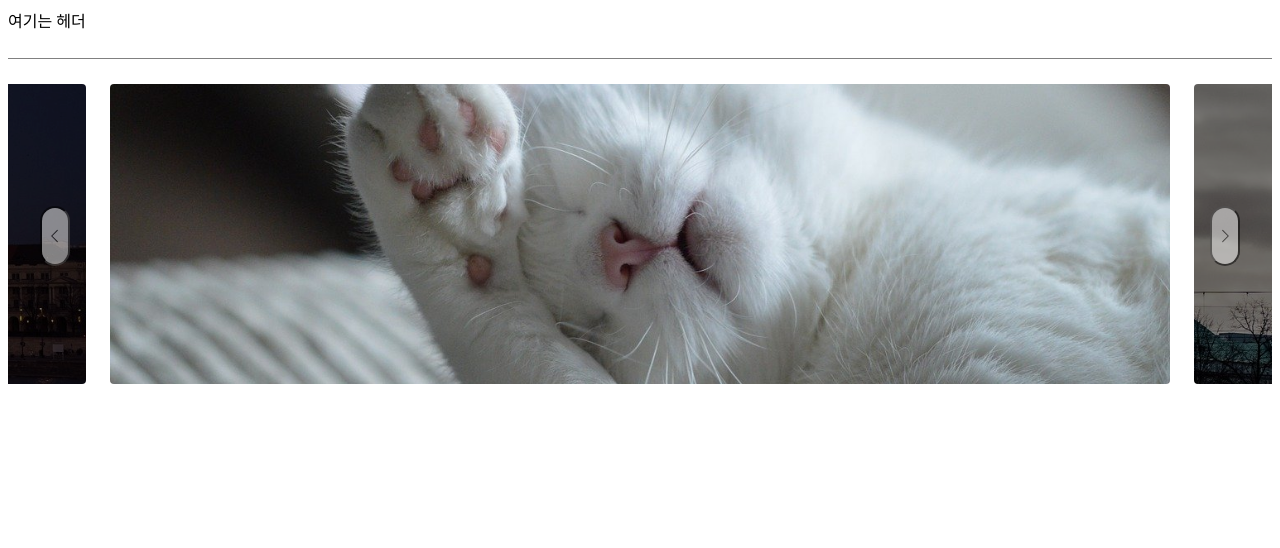
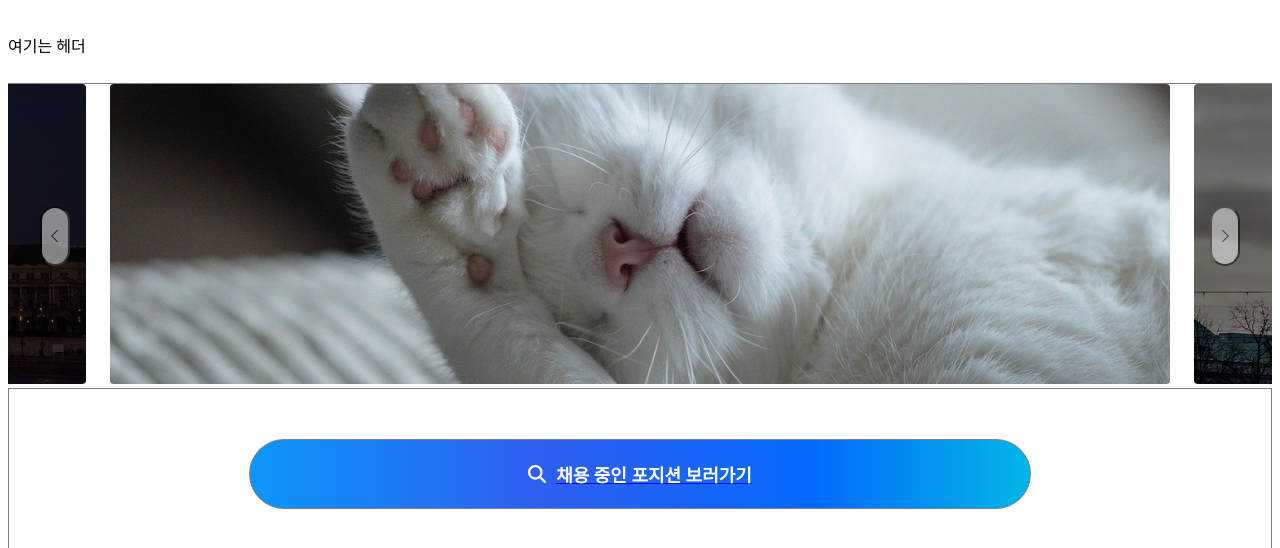
Before and after one commit to jodandan/Rizingcamp_plus, a React (Create React App) app in the folder neordinary-template-react-js-web-main/: page / in a window 1280 px wide. Shown: the top 548 px of the page. Built offline with nearby package versions, Linux system fonts and the light colour scheme.

Commit message:
[feat/CmpolymentButton] 채용 조회 페이지 css,기능 구현 완료

```diff
--- a/neordinary-template-react-js-web-main/package.json
+++ b/neordinary-template-react-js-web-main/package.json
@@ -17,6 +17,9 @@
     "prepare": "husky install"
   },
   "dependencies": {
+    "@fortawesome/fontawesome-svg-core": "^6.4.2",
+    "@fortawesome/free-solid-svg-icons": "^6.4.2",
+    "@fortawesome/react-fontawesome": "^0.2.0",
     "axios": "^0.26.1",
     "dotenv-cli": "^5.1.0",
     "react": "^17.0.2",
--- a/neordinary-template-react-js-web-main/src/App.js
+++ b/neordinary-template-react-js-web-main/src/App.js
@@ -1,7 +1,9 @@
-import React, {Suspense} from 'react'
-import {BrowserRouter, Route, Routes} from 'react-router-dom'
+import React, { Suspense } from 'react'
+import { BrowserRouter, Route, Routes } from 'react-router-dom'
 import AppHeader from './components/AppHeader'
 import DefaultLayout from './layout/DefaultLayout'
+import EmploymentButton from './components/EmploymentButton'
+import Employment from './pages/Employment/Employment'
 
 const loading = <div>화면을 불러오는 중 입니다.</div>
 
@@ -17,8 +19,13 @@ const loading = <div>화면을 불러오는 중 입니다.</div>
 const App = () => {
   return (
     <div className="App">
-      <AppHeader />
-      <DefaultLayout />
+      <BrowserRouter>
+        <Routes>
+          <Route exact path='/*' name='Home' element={<DefaultLayout />} />
+          <Route path="/employment" element={<Employment />}  />
+        </Routes>
+      </BrowserRouter>
+
     </div>
   )
 }
--- /dev/null
+++ b/neordinary-template-react-js-web-main/src/components/EmploymentButton.jsx
@@ -0,0 +1,45 @@
+import React from "react";
+import styled from 'styled-components';
+import { FontAwesomeIcon } from '@fortawesome/react-fontawesome';
+import { faSearch } from '@fortawesome/free-solid-svg-icons';
+import { Link } from 'react-router-dom'; // Import Link from React Router
+
+
+const Container = styled.div`
+    height: 70px;
+    border: 1px solid grey;
+    padding: 50px 15rem;
+`;
+
+const Banner = styled.div`
+    display: flex;
+    flex-grow: 1;
+    color:white;
+    background-image: linear-gradient(90deg,#01a9fe -12%,#2f5fef 37%,#046afe 72%,#00d2dd 110%);
+    justify-content: center;
+    -ms-flex-align: center;
+    align-items: center;
+
+    font-size: 14px;
+    font-weight: 700;
+    border-radius: 38.5px;
+    border: 1px solid grey;
+    padding: 21px 30px;
+    font-size: 18px;
+    line-height: normal;
+
+`;
+const EmploymentButton = () => {
+    return(
+        <Container>
+            <Link to="/employment">
+                <Banner>
+                <FontAwesomeIcon icon={faSearch} style={{ marginRight: '10px' }} />
+                    채용 중인 포지션 보러가기
+                </Banner>
+            </Link>
+        </Container>
+    );
+}
+
+export default EmploymentButton;
--- a/neordinary-template-react-js-web-main/src/layout/DefaultLayout.js
+++ b/neordinary-template-react-js-web-main/src/layout/DefaultLayout.js
@@ -4,6 +4,7 @@ import AppContent from '../components/AppContent'
 import AppFooter from '../components/AppFooter'
 // import AutoSlider from '../components/AutoSlider'
 import Slider from '../Slider/Slider'
+import EmploymentButton from '../components/EmploymentButton'
 import styled from 'styled-components'
 import {supportDeviceSize} from '../components/styled'
 
@@ -29,11 +30,9 @@ const DefaultLayout = () => {
 
   return (
     <Root>
-      {/* <AppHeader /> */}
+      <AppHeader />
       <Slider />
-      {/* <AutoSlider/> */}
-      {/* <AppContent />
-      <AppFooter /> */}
+      <EmploymentButton />
     </Root>
   )
 }
--- /dev/null
+++ b/neordinary-template-react-js-web-main/src/pages/Employment/Employment.js
@@ -0,0 +1,19 @@
+import React from "react";
+import styled from 'styled-components';
+import AppHeader from "../../components/AppHeader";
+
+const CategoryBox = styled.div`
+    border: 1px solid grey;
+`;
+const Employment = () => {
+    return(
+        <>
+            <AppHeader />
+                <CategoryBox>
+                    여기다가 카테고리 넣자
+                </CategoryBox>
+        </>
+    );
+}
+
+export default Employment;
```
Also changed, not shown: 1 other file (tests, documents, lock files or other folders).
